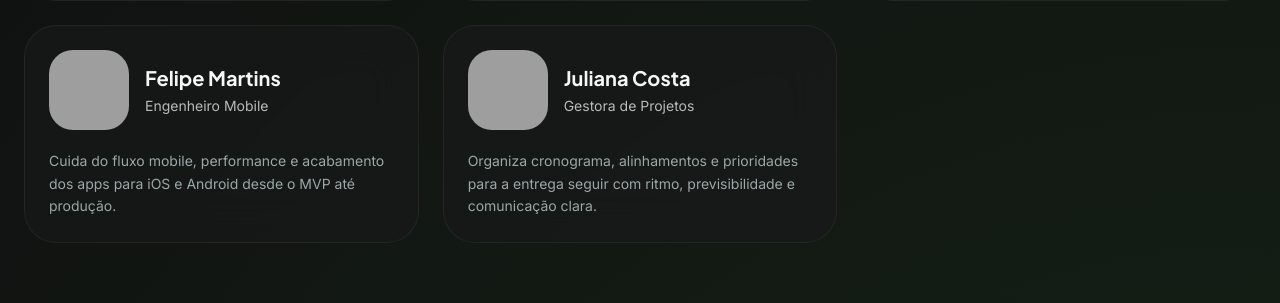
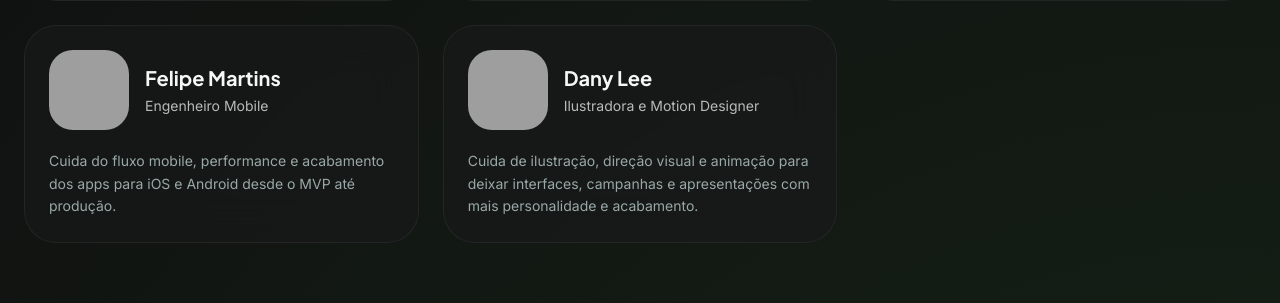
Before and after one commit to Randomizando3/IzziHub, a PHP site: page / in a window 1280 px wide. Shown: the part 5129-5432 px from the top of the page. Run offline with PHP 8.4, Linux system fonts and the light colour scheme; some libraries are stand-ins or nearby versions; grey boxes are pictures that could not be loaded.

Commit message:
Atualiza perfil da Dany Lee na home

```diff
--- a/index.php
+++ b/index.php
@@ -443,13 +443,13 @@ $wa = static function (string $source, string $message = ''): string {
 
                     <article class="glass-card rounded-[2rem] p-6">
                         <div class="flex items-center gap-4">
-                            <img src="https://img.freepik.com/free-photo/young-woman-wearing-striped-shirt-eyeglasses_273609-13230.jpg?semt=ais_hybrid&w=740&q=80" alt="Juliana Costa" class="h-20 w-20 rounded-3xl object-cover" loading="lazy">
+                            <img src="https://media.licdn.com/dms/image/v2/D4D03AQEnKeXQOhrb-w/profile-displayphoto-shrink_400_400/profile-displayphoto-shrink_400_400/0/1715488595060?e=1776297600&v=beta&t=ZkOiLaC4hSTxXLjFnTYF_TQm5bfd31btdB3bPKxRbpo" alt="Dany Lee" class="h-20 w-20 rounded-3xl object-cover" loading="lazy">
                             <div>
-                                <h3 class="font-headline text-xl font-bold">Juliana Costa</h3>
-                                <p class="mt-1 text-sm text-white/70">Gestora de Projetos</p>
+                                <h3 class="font-headline text-xl font-bold">Dany Lee</h3>
+                                <p class="mt-1 text-sm text-white/70">Ilustradora e Motion Designer</p>
                             </div>
                         </div>
-                        <p class="mt-5 text-sm leading-relaxed text-muted">Organiza cronograma, alinhamentos e prioridades para a entrega seguir com ritmo, previsibilidade e comunicação clara.</p>
+                        <p class="mt-5 text-sm leading-relaxed text-muted">Cuida de ilustração, direção visual e animação para deixar interfaces, campanhas e apresentações com mais personalidade e acabamento.</p>
                     </article>
                 </div>
             </div>
```
